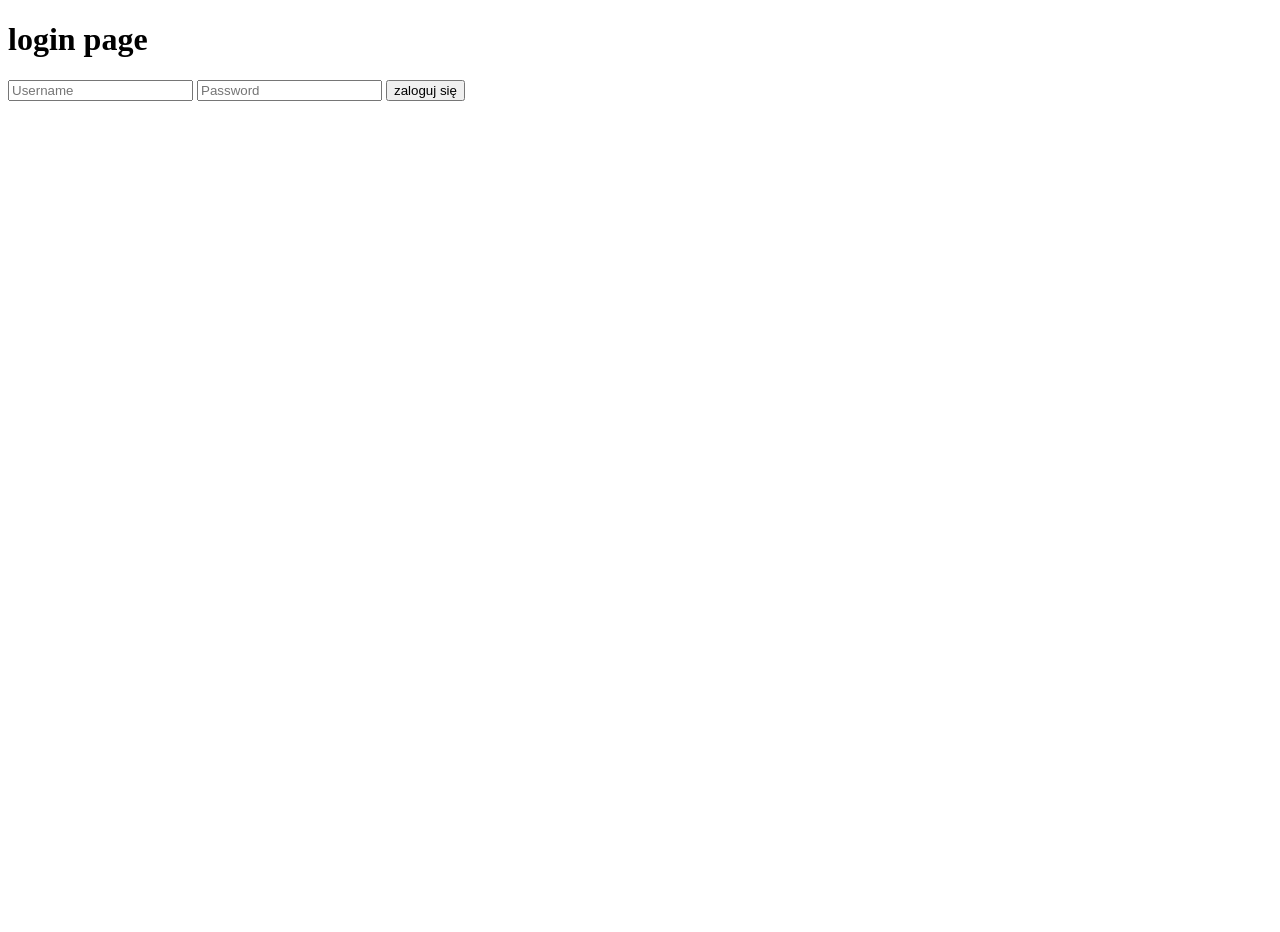
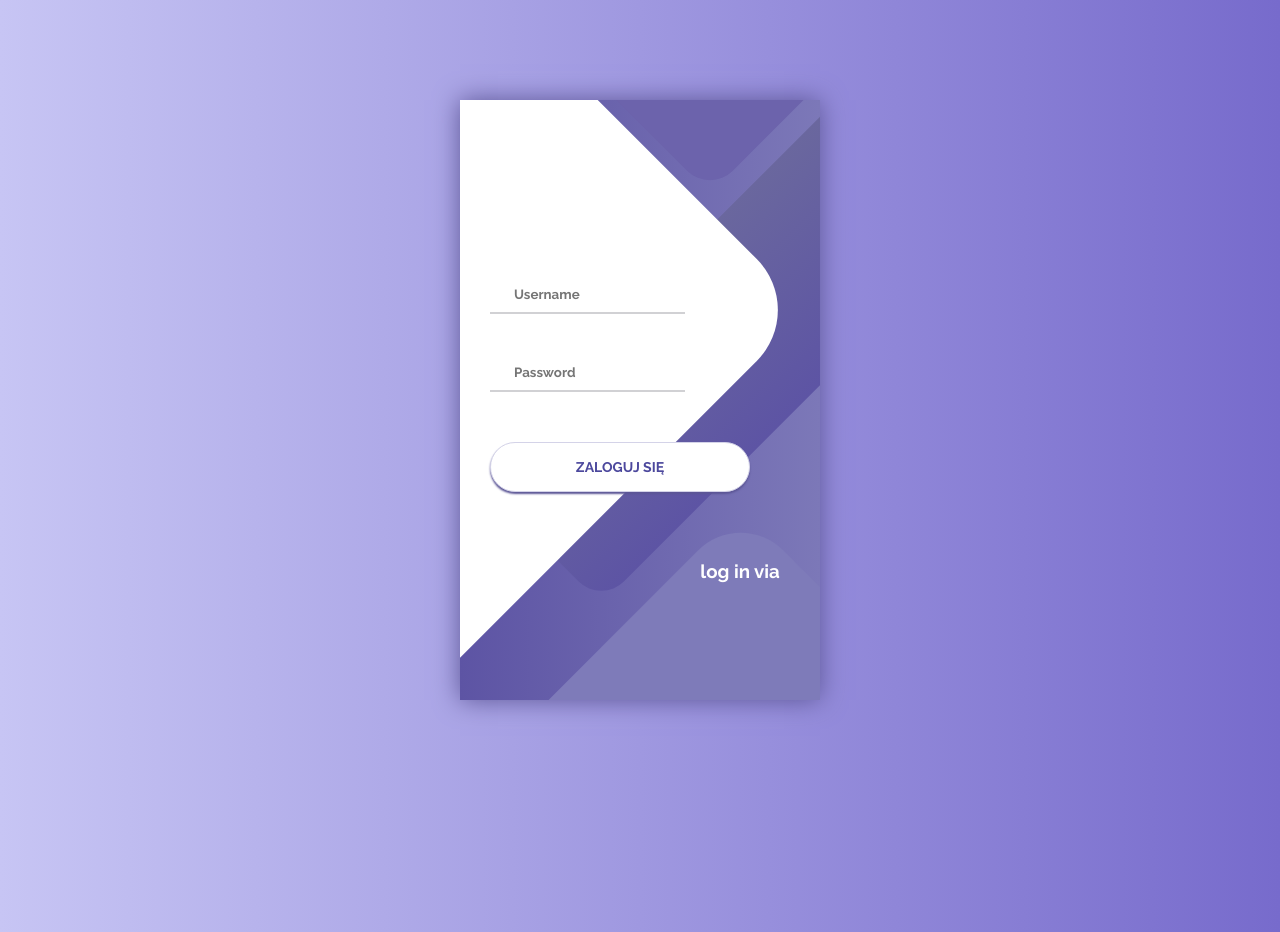
Before and after one commit to MaciejKrawczyk/stelmach_production_site, a Flask app: page /login in a window 1280 px wide. Before the commit the page ends 101 px from the top, so only its background shows below. Run offline with Flask 2, Linux system fonts and the light colour scheme.

Commit message:
added visual login page

```diff
--- a/app.py
+++ b/app.py
@@ -132,7 +132,7 @@ def register():
     if form.validate_on_submit():
         hashed_password = bcrypt.generate_password_hash(form.password.data)
         new_user = User(username=form.username.data, password=hashed_password)
-        new_user.roles.append(Role(name=form.access.data))
+        # new_user.roles.append(Role(name=form.access.data))
         db.session.add(new_user)
         db.session.commit()
         return redirect(url_for('login'))
--- a/templates/index.html
+++ b/templates/index.html
@@ -16,5 +16,6 @@
 <form action="/gofuture/color-pipe-order">
 <input type="submit" value="GoFuture" />
 </form>
+<a href="{{ url_for('logout') }}">logout</a>
 </body>
 </html>
--- a/templates/login.html
+++ b/templates/login.html
@@ -5,16 +5,232 @@
     <title>login</title>
 </head>
 <body>
-<h1>login page</h1>
+<style>
+    @import url('https://fonts.googleapis.com/css?family=Raleway:400,700');
+
+* {
+	box-sizing: border-box;
+	margin: 0;
+	padding: 0;
+	font-family: Raleway, sans-serif;
+}
+
+body {
+	background: linear-gradient(90deg, #C7C5F4, #776BCC);
+}
+
+.container {
+	display: flex;
+	align-items: center;
+	justify-content: center;
+	min-height: 100vh;
+}
+
+.screen {
+	background: linear-gradient(90deg, #5D54A4, #7C78B8);
+	position: relative;
+	height: 600px;
+	width: 360px;
+	box-shadow: 0px 0px 24px #5C5696;
+}
+
+.screen__content {
+	z-index: 1;
+	position: relative;
+	height: 100%;
+}
+
+.screen__background {
+	position: absolute;
+	top: 0;
+	left: 0;
+	right: 0;
+	bottom: 0;
+	z-index: 0;
+	-webkit-clip-path: inset(0 0 0 0);
+	clip-path: inset(0 0 0 0);
+}
+
+.screen__background__shape {
+	transform: rotate(45deg);
+	position: absolute;
+}
+
+.screen__background__shape1 {
+	height: 520px;
+	width: 520px;
+	background: #FFF;
+	top: -50px;
+	right: 120px;
+	border-radius: 0 72px 0 0;
+}
+
+.screen__background__shape2 {
+	height: 220px;
+	width: 220px;
+	background: #6C63AC;
+	top: -172px;
+	right: 0;
+	border-radius: 32px;
+}
+
+.screen__background__shape3 {
+	height: 540px;
+	width: 190px;
+	background: linear-gradient(270deg, #5D54A4, #6A679E);
+	top: -24px;
+	right: 0;
+	border-radius: 32px;
+}
+
+.screen__background__shape4 {
+	height: 400px;
+	width: 200px;
+	background: #7E7BB9;
+	top: 420px;
+	right: 50px;
+	border-radius: 60px;
+}
+
+.login {
+	width: 320px;
+	padding: 30px;
+	padding-top: 156px;
+}
+
+.login__field {
+	padding: 20px 0px;
+	position: relative;
+}
+
+.login__icon {
+	position: absolute;
+	top: 30px;
+	color: #7875B5;
+}
+
+.login__input {
+	border: none;
+	border-bottom: 2px solid #D1D1D4;
+	background: none;
+	padding: 10px;
+	padding-left: 24px;
+	font-weight: 700;
+	width: 75%;
+	transition: .2s;
+}
+
+.login__input:active,
+.login__input:focus,
+.login__input:hover {
+	outline: none;
+	border-bottom-color: #6A679E;
+}
+
+.login__submit {
+	background: #fff;
+	font-size: 14px;
+	margin-top: 30px;
+	padding: 16px 20px;
+	border-radius: 26px;
+	border: 1px solid #D4D3E8;
+	text-transform: uppercase;
+	font-weight: 700;
+	display: flex;
+	align-items: center;
+	width: 100%;
+	color: #4C489D;
+	box-shadow: 0px 2px 2px #5C5696;
+	cursor: pointer;
+	transition: .2s;
+}
+
+.login__submit:active,
+.login__submit:focus,
+.login__submit:hover {
+	border-color: #6A679E;
+	outline: none;
+}
+
+.button__icon {
+	font-size: 24px;
+	margin-left: auto;
+	color: #7875B5;
+}
+
+.social-login {
+	position: absolute;
+	height: 140px;
+	width: 160px;
+	text-align: center;
+	bottom: 0px;
+	right: 0px;
+	color: #fff;
+}
+
+.social-icons {
+	display: flex;
+	align-items: center;
+	justify-content: center;
+}
+
+.social-login__icon {
+	padding: 20px 10px;
+	color: #fff;
+	text-decoration: none;
+	text-shadow: 0px 0px 8px #7875B5;
+}
+
+.social-login__icon:hover {
+	transform: scale(1.5);
+}
+</style>
 
 
-<form method="POST" action="">
-    {{ form.hidden_tag() }}
-    {{ form.username }}
-    {{ form.password }}
-    {{ form.submit }}
 
-</form>
+<div class="container">
+	<div class="screen">
+		<div class="screen__content">
+            <form method="POST" action="" class="login">
+                {{ form.hidden_tag() }}
+				<div class="login__field">
+					<i class="login__icon fas fa-user"></i>
+					{{ form.username(class_="login__input") }}
+				</div>
+				<div class="login__field">
+					<i class="login__icon fas fa-lock"></i>
+					{{ form.password(class_="login__input") }}
+				</div>
+				{{ form.submit(class_="button login__submit") }}
+			</form>
+			<div class="social-login">
+				<h3>log in via</h3>
+				<div class="social-icons">
+					<a href="#" class="social-login__icon fab fa-instagram"></a>
+					<a href="#" class="social-login__icon fab fa-facebook"></a>
+					<a href="#" class="social-login__icon fab fa-twitter"></a>
+				</div>
+			</div>
+                </form>
+		</div>
+
+		<div class="screen__background">
+			<span class="screen__background__shape screen__background__shape4"></span>
+			<span class="screen__background__shape screen__background__shape3"></span>
+			<span class="screen__background__shape screen__background__shape2"></span>
+			<span class="screen__background__shape screen__background__shape1"></span>
+		</div>
+	</div>
+</div>
+
+
+{#<form method="POST" action="" class="login">#}
+{#    {{ form.hidden_tag() }}#}
+{#    {{ form.username }}#}
+{#    {{ form.password }}#}
+{#    {{ form.submit }}#}
+{#</form>#}
+
 
 </body>
 </html>
--- a/templates/register.html
+++ b/templates/register.html
@@ -22,7 +22,6 @@
         {{ form.hidden_tag() }}
         {{ form.username }}
         {{ form.password }}
-        {{ form.access }}
         {{ form.submit }}
     </form>
 
```
Also changed, not shown: static/js.js (added), static/main.css (line endings or trailing spaces).
